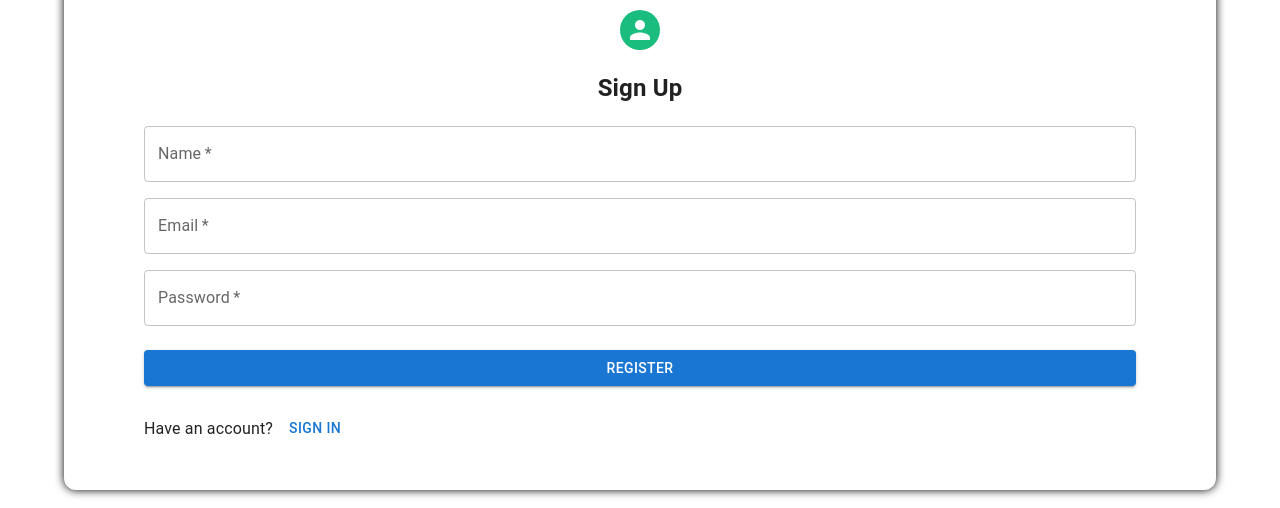
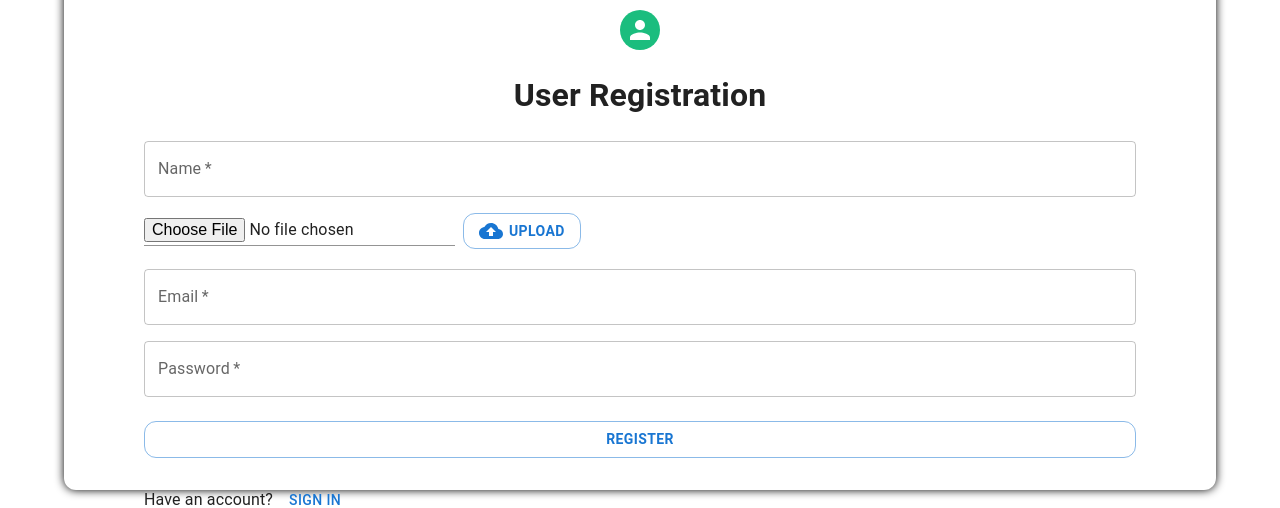
Before and after one commit to sifat-99/EmployeeManagementClient, a React (Vite) app: page /registration in a window 1280 px wide. Shown: the part 150-658 px from the top of the page. Built offline with nearby package versions, Linux system fonts and the light colour scheme; no server answers; what react-swipeable-views-utils would draw is missing.

Commit message:
Registration page Updated

```diff
--- a/src/User_Authentication/Login/Login.jsx
+++ b/src/User_Authentication/Login/Login.jsx
@@ -21,6 +21,7 @@ const Login = () => {
   const captchaRef = useRef("");
   const location = useLocation();
   const navigate = useNavigate();
+  const [error, setError] = useState("");
 
   const paperStyle = {
     padding: { xs: 2, md: 6, lg: 10 },
@@ -46,7 +47,7 @@ const Login = () => {
     // console.log(e.target.email.value)
   };
 
-  const { signIn, signInWithGoogle } = useContext(AuthContext);
+  const { signIn,signInWithGoogle } = useContext(AuthContext);
   const provider = new GoogleAuthProvider();
 
   const handleSignIn = () => {
@@ -57,7 +58,10 @@ const Login = () => {
         redirect("/");
 
       })
-      .catch((error) => console.log(error.message));
+      .catch((error) => {
+        // console.log(error);
+        setError(error.message);
+      });
 
   };
 
@@ -124,6 +128,8 @@ const [disable, setDisable] = useState(true)
           label="Remember me"
         />
 
+        <Typography sx={{ color: "red", mt: 2 }}>{error}</Typography>
+
         <div>
         <LoadCanvasTemplate />
         </div>
--- a/src/User_Authentication/Registration/Registration.jsx
+++ b/src/User_Authentication/Registration/Registration.jsx
@@ -1,7 +1,9 @@
 import {
   Avatar,
+  Box,
   Button,
   Grid,
+  Input,
   Paper,
   TextField,
   Typography,
@@ -9,18 +11,14 @@ import {
 import { useContext, useState } from "react";
 import { Link } from "react-router-dom";
 import { AuthContext } from "../../Components/Provider/AuthProvider";
+import CloudUploadIcon from "@mui/icons-material/CloudUpload";
+
 const Registration = () => {
   const [valid, setValid] = useState("");
   const [email, setEmail] = useState("");
   const [password, setPassword] = useState("");
-  const {createUser} = useContext(AuthContext);
-
-//   const userEmailPassword = {
-//     email: email,
-//     password: password,
-//   };
-//   console.log(userEmailPassword);
-
+  const [name, setName] = useState("");
+  const { createUser } = useContext(AuthContext);
   const paperStyle = {
     padding: { xs: 2, md: 6, lg: 10 },
     margin: "30px auto",
@@ -30,17 +28,27 @@ const Registration = () => {
   };
   const avatarStyle = { backgroundColor: "#1bbd7e" };
   const btnStyle = { margin: "8px 0" };
+  const PrimaryButton = {
+    ml: "8px",
+    fontWeight: "bold",
+    borderRadius: "12px",
+    "&:hover": {
+      backgroundColor: "#39A7FF",
+      color: "black",
+      fontWeight: "bold",
+    },
+  }
+
+
   const handleRegistrationName = (e) => {
     e.preventDefault();
-    console.log(e.target.value);
-    // console.log(e.target.password.value)
+    setName(e.target.value);
+    console.log(name)
   };
 
   const handleRegistrationEmail = (e) => {
     e.preventDefault();
-    console.log(e.target.value);
     setEmail(e.target.value);
-    // console.log(e.target.password.value)
   };
   const handleRegistrationPassword = (e) => {
     e.preventDefault();
@@ -68,20 +76,33 @@ const Registration = () => {
     setPassword(password);
   };
 
+  const [error, setError] = useState("");
+
   const handleRegister = () => {
-
     console.log(email, password);
     createUser(email, password)
-        .then((res) => {
-            console.log(res);
-            }
-        )
-        .catch((err) => {
-            console.log(err);
-        }
-    );
+      .then((res) => {
+        console.log(res);
+      })
+      .catch((err) => {
+        console.log(err);
+        setError(err.message);
+      });
+  };
+
+  const [selectedFile, setSelectedFile] = useState(null);
 
 
+
+  const handleFileChange = (event) => {
+    console.log(event.target.files[0]);
+    setSelectedFile(event.target.files[0]);
+  };
+
+  const handleUpload = () => {
+
+    console.log('dklajhdlfah')
+    console.log(selectedFile)
   };
 
   return (
@@ -89,7 +110,7 @@ const Registration = () => {
       <Paper elevation={10} sx={paperStyle}>
         <Grid align="center">
           <Avatar style={avatarStyle}></Avatar>
-          <h2>Sign Up</h2>
+          <h1>User Registration</h1>
         </Grid>
         <TextField
           onChange={handleRegistrationName}
@@ -100,6 +121,24 @@ const Registration = () => {
           fullWidth
           required
         />
+
+        <Box
+          sx={{ display: "flex", alignItems: "center" }}
+          style={{ marginBottom: "20px" }}
+        >
+          <div>
+            <Input type="file" onChange={handleFileChange} />
+            <Button
+              onClick={handleUpload}
+              color="primary"
+              variant="outlined"
+              sx={PrimaryButton}
+            >
+              <CloudUploadIcon sx={{ mr: "6px" }} />
+              Upload
+            </Button>
+          </div>
+        </Box>
         <TextField
           onChange={handleRegistrationEmail}
           name="email"
@@ -118,12 +157,14 @@ const Registration = () => {
           fullWidth
           required
         />
-        <Typography sx={{ color: "red", mt:2 }}>{valid}</Typography>
+
+        <Typography sx={{ color: "red", mt: 2 }}>{valid}{error}</Typography>
         <Button
           type="submit"
-          color="primary"
-          variant="contained"
+          // color="primary"
+          variant="outlined"
           style={btnStyle}
+          sx={PrimaryButton}
           onClick={handleRegister}
           fullWidth
         >
```
